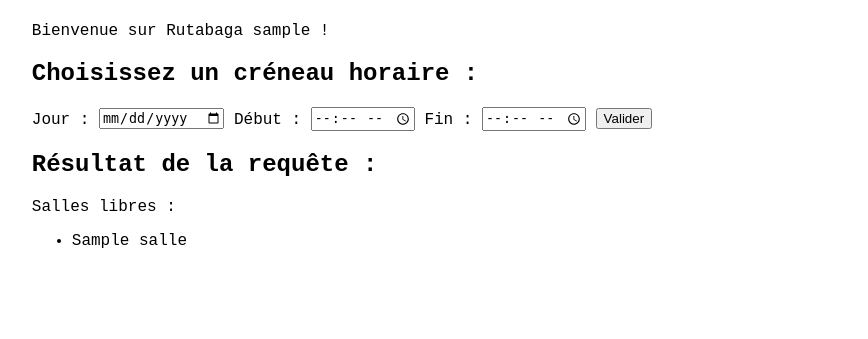
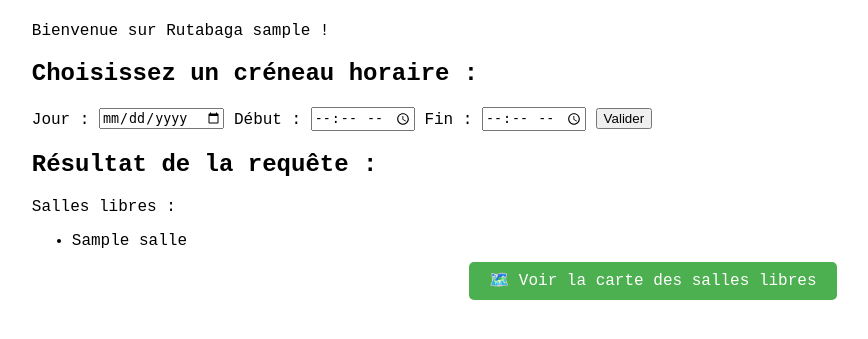
Before and after one commit to pouvoirdasha/rutabaga, a Flask app: template app/templates/home.html in a window 1280 px wide. Shown: the part 58-397 px from the top of the page, without its empty margins (6-874 px from the left). Run offline with Flask 3, Linux system fonts and the light colour scheme; the template is opened without the code that fills it: most values are stand-ins (such as "Sample title", 1, 10 or a date in 2020).

Commit message:
ajout de la fonction carte + adaptation htlm pour rediriger vers carte_salle

```diff
--- a/app/app.py
+++ b/app/app.py
@@ -7,6 +7,8 @@
 from rutabaga.classes import User # gestion de l'utilisation et de sa connexion
 import pytz # gestion des fuseaux horaire
 import secrets # système de clé secrètes
+import geopandas as gpd
+import folium
 
 
 ###########################
@@ -137,3 +139,47 @@
         end_time=end_time,
         date=date,
         salles=salles)
+
+
+@app.route("/carte_salles")
+def carte_salles():
+    # Récupération de la plage horaire depuis l'URL
+    start_str = request.args.get("start")
+    end_str = request.args.get("end")
+
+    # Conversion en datetime si présent
+    start_dt = datetime.fromisoformat(start_str) if start_str else None
+    end_dt = datetime.fromisoformat(end_str) if end_str else None
+
+    gdf = gpd.read_file("chemin/vers/ton/fichier.gpkg", layer="salles")
+
+    # Salles libre
+    salles = user.salles_libres(start=start_dt, end=end_dt)
+
+    # Ajout d'une colonne "statut" pour la coloration
+    gdf["statut"] = gdf["label"].apply(
+        lambda x: "libre" if x in salles_libres else "occupée"
+    )
+
+    # Créer une carte centrée sur la zone du plan
+    m = folium.Map(location=[48.845, 2.336], zoom_start=18, tiles="cartodbpositron")
+
+    # Ajouter les polygones colorés
+    for _, row in gdf.iterrows():
+        color = "green" if row["statut"] == "libre" else "lightgray"
+        folium.GeoJson(
+            row["geometry"],
+            style_function=lambda feature, color=color: {
+                "fillColor": color,
+                "color": "black",
+                "weight": 0.5,
+                "fillOpacity": 0.6,
+            },
+            tooltip=row["label"],
+        ).add_to(m)
+
+    # Sauvegarder la carte dans un fichier HTML temporaire
+    m.save("app/templates/carte_salles.html")
+
+    # Retourner la page avec la carte
+    return render_template("carte_salles.html")
--- a/app/templates/home.html
+++ b/app/templates/home.html
@@ -48,6 +48,17 @@
             {% endif %}
         {% endif %}
 
+        {% if salles %}
+    <div style="text-align:center; margin-top:20px;">
+        <a href="{{ proxy_prefix }}/carte_salles?date={{ date }}&start_time={{ start_time }}&end_time={{ end_time }}"
+           class="btn"
+           style="background-color:#4CAF50; color:white; padding:10px 20px; border-radius:5px; text-decoration:none;">
+           🗺️ Voir la carte des salles libres
+        </a>
+    </div>
+        {% endif %}
+
+
     </div>
 </body>
 </html>
--- a/requirements.txt
+++ b/requirements.txt
@@ -1,3 +1,4 @@
-flask=2.3.2
+flask==2.3.2
 pandas
 geopandas
+folium
```
Also changed, not shown: app/templates/carte_salle.html (added, +23 -0 lines).
